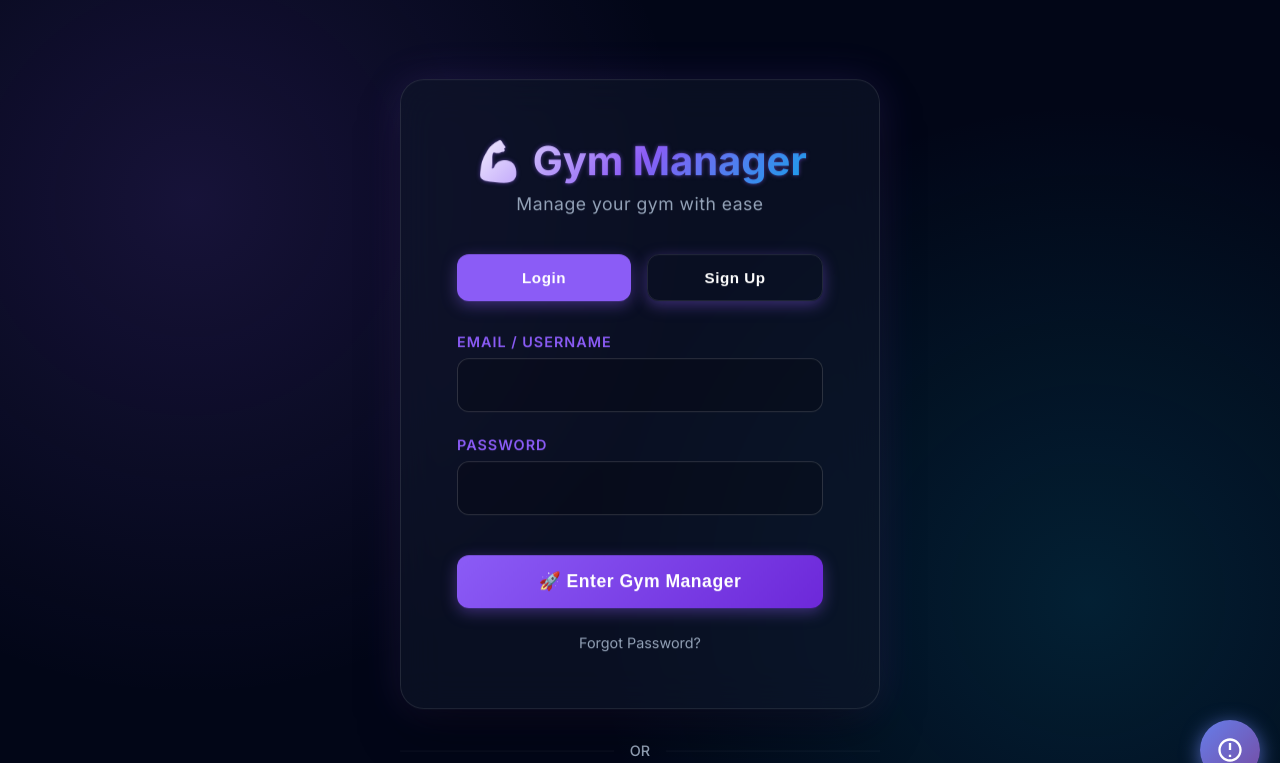
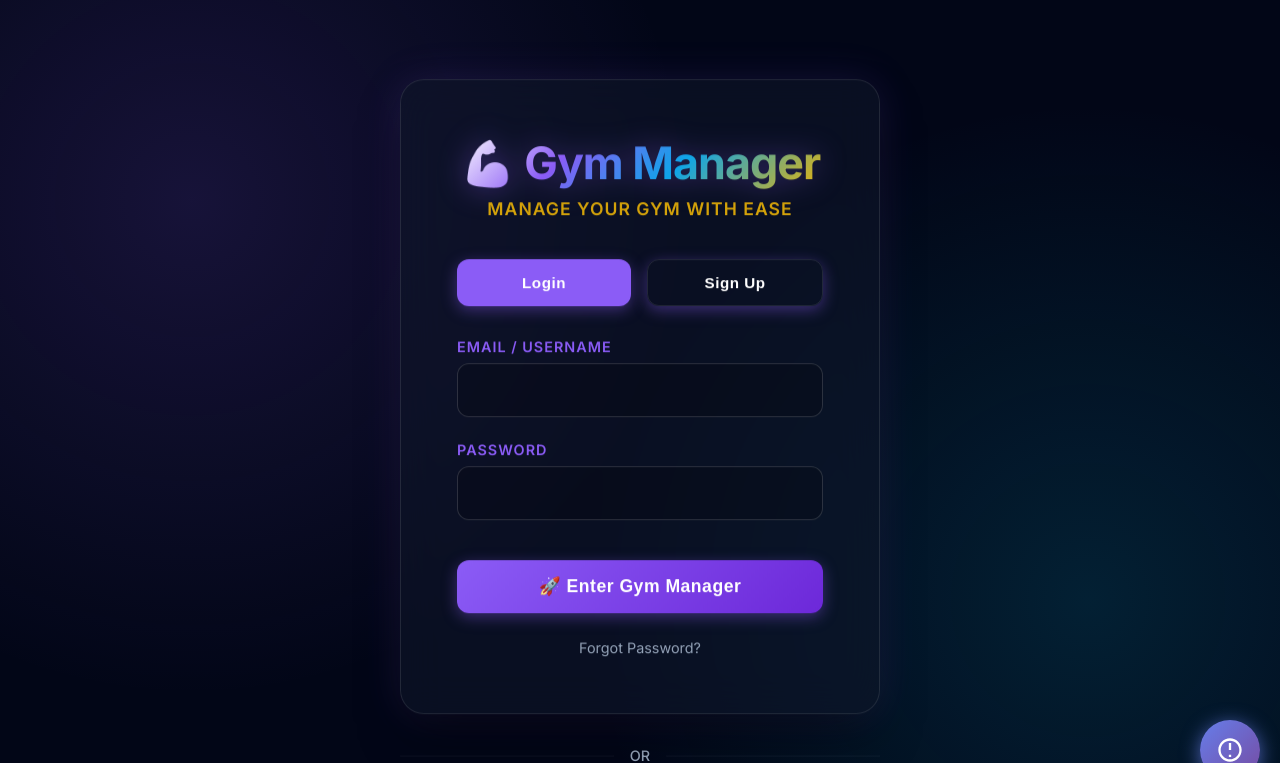
Before and after one commit to AHADKHATTAK1/fitnessmangement, a Flask app: page /auth in a window 1280 px wide. Shown: the top 763 px of the page. Run offline with Flask 3, Linux system fonts and the light colour scheme; parts of the project's set-up code (start-up, migrations or seed data) failed here and were passed over; some libraries are stand-ins or nearby versions.

Commit message:
💎 FULL SOFTWARE UPGRADE: VIP Polish on Auth & Member Details, consistency across all advanced catchy items

```diff
--- a/templates/auth.html
+++ b/templates/auth.html
@@ -40,20 +40,24 @@
     }
 
     .auth-header h1 {
-        font-size: 2.5rem;
+        font-size: 2.8rem;
         font-weight: 800;
         margin-bottom: 0.5rem;
-        background: linear-gradient(135deg, #fff 0%, var(--primary) 50%, var(--secondary) 100%);
+        background: linear-gradient(135deg, #fff 0%, var(--primary) 30%, var(--secondary) 60%, var(--accent-gold) 100%);
         -webkit-background-clip: text;
         -webkit-text-fill-color: transparent;
         background-clip: text;
-        filter: drop-shadow(0 0 2px rgba(139, 92, 246, 0.5));
+        filter: drop-shadow(0 0 15px rgba(139, 92, 246, 0.4));
+        letter-spacing: -1px;
     }
 
     .auth-header p {
-        color: var(--text-muted);
+        color: var(--accent-gold);
         font-size: 1.1rem;
-        letter-spacing: 0.5px;
+        letter-spacing: 1px;
+        text-transform: uppercase;
+        font-weight: 600;
+        opacity: 0.9;
     }
 </style>
 
```
Also changed, not shown: templates/member_details.html (+9 -7 lines).
